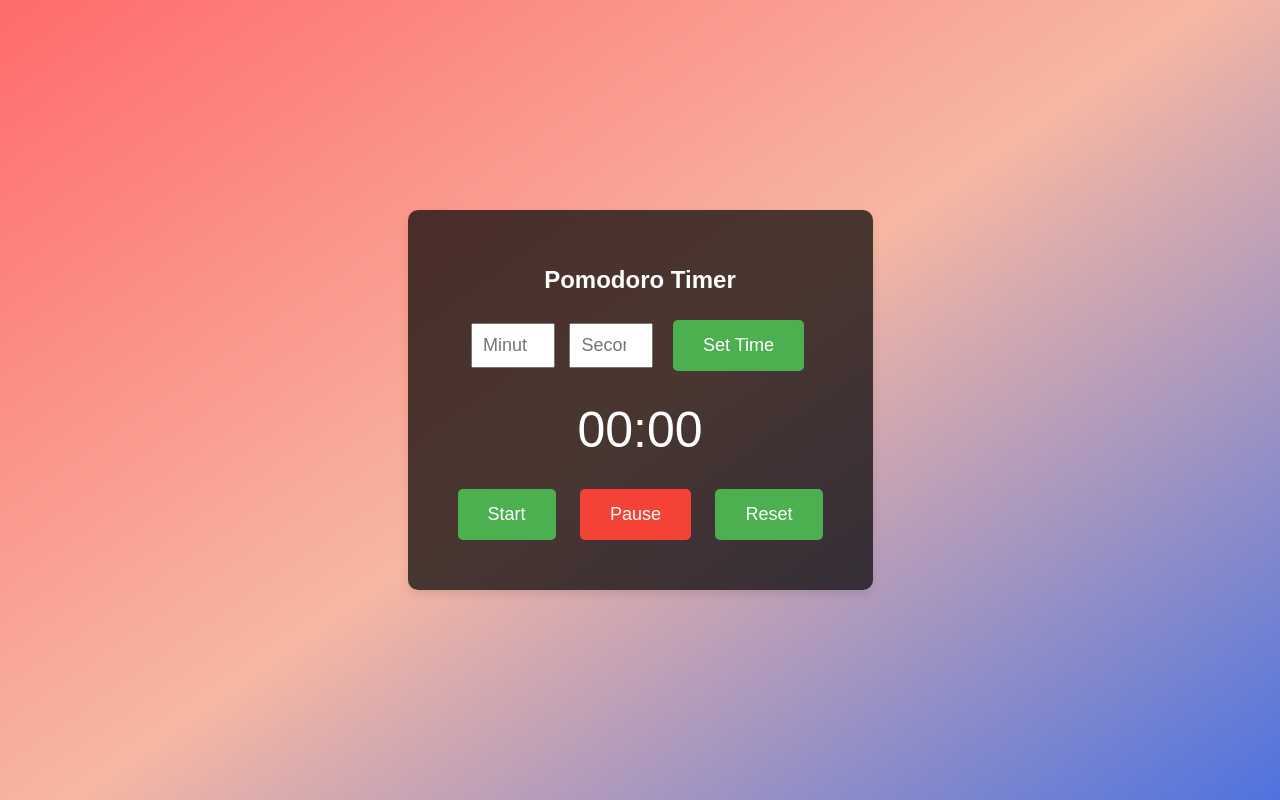
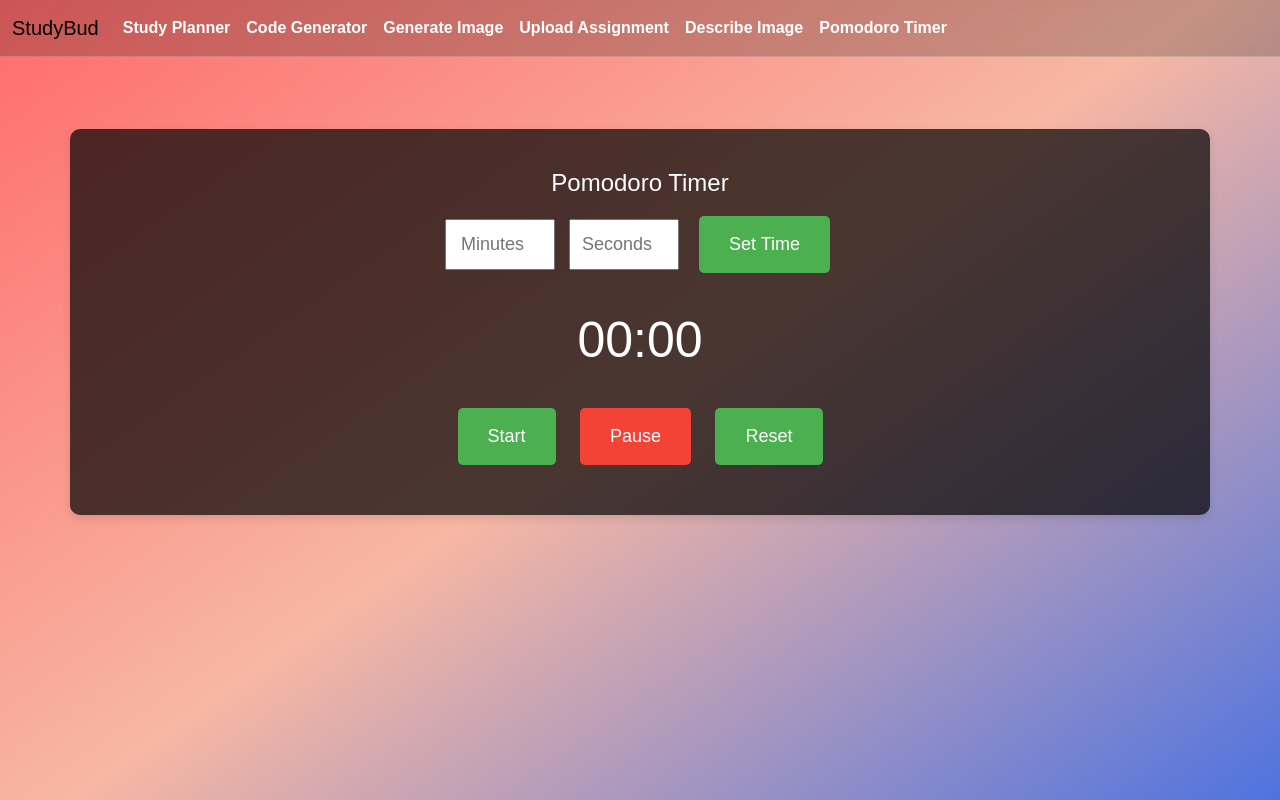
Before and after one commit to saikrishna-avskr/Study_Bud, a Django app: page /pomodoro/ in a window 1280 px wide. Run offline with Django 5.2, Linux system fonts and the light colour scheme; some libraries are stand-ins or nearby versions.

Commit message:
added nav bar

```diff
--- a/apps/templates/pomodoro.html
+++ b/apps/templates/pomodoro.html
@@ -4,12 +4,13 @@
     <meta charset="UTF-8" />
     <meta name="viewport" content="width=device-width, initial-scale=1.0" />
     <title>Pomodoro Timer</title>
+    <link href="https://cdn.jsdelivr.net/npm/bootstrap@5.3.3/dist/css/bootstrap.min.css" rel="stylesheet" integrity="sha384-QWTKZyjpPEjISv5WaRU9OFeRpok6YctnYmDr5pNlyT2bRjXh0JMhjY6hW+ALEwIH" crossorigin="anonymous">
     <style>
       body {
         font-family: Arial, sans-serif;
-        display: flex;
+        {% comment %} display: flex;
         justify-content: center;
-        align-items: center;
+        align-items: center; {% endcomment %}
         height: 100vh;
         background: linear-gradient(145deg, #ff6b6b, #f7b7a3, #4e73df);
         margin: 0;
@@ -28,7 +29,7 @@
       .timer {
         font-size: 50px;
         margin: 20px 0;
-        color:white;
+        color: white;
       }
       .buttons {
         margin-top: 20px;
@@ -60,12 +61,73 @@
         font-size: 18px;
         padding: 10px;
         margin: 5px;
-        width: 60px;
+        width: 110px;
         text-align: center;
+      }
+      .custom-navbar {
+        background: rgba(0, 0, 0, 0.2) !important;
+        backdrop-filter: blur(10px);
+        border-bottom: 1px solid rgba(255, 255, 255, 0.2);
+      }
+
+      .navbar-nav .nav-link {
+        color: white !important;
+        font-weight: bold;
+
+        transition: color 0.3s ease-in-out;
+      }
+
+      .navbar-nav .nav-link:hover {
+        color: #ff6b6b !important;
       }
     </style>
   </head>
   <body>
+    <nav class="navbar navbar-expand-lg w-100 custom-navbar">
+      <div class="container-fluid">
+        <a class="navbar-brand" href="/">StudyBud</a>
+        <button
+          class="navbar-toggler"
+          type="button"
+          data-bs-toggle="collapse"
+          data-bs-target="#navbarNav"
+          aria-controls="navbarNav"
+          aria-expanded="false"
+          aria-label="Toggle navigation"
+        >
+          <span class="navbar-toggler-icon"></span>
+        </button>
+        <div class="collapse navbar-collapse" id="navbarNav">
+          <ul class="navbar-nav">
+            <li class="nav-item">
+              <a class="nav-link" aria-current="page" href="/study_plan/"
+                >Study Planner</a
+              >
+            </li>
+            <li class="nav-item">
+              <a class="nav-link" href="/generate_code">Code Generator</a>
+            </li>
+            <li class="nav-item">
+              <a class="nav-link" href="/generate_image">Generate Image</a>
+            </li>
+            <li class="nav-item">
+              <a class="nav-link" href="/evaluate_assignment/"
+                >Upload Assignment</a
+              >
+            </li>
+            <li class="nav-item">
+              <a class="nav-link" href="/annotate/">Describe Image</a>
+            </li>
+            <li class="nav-item">
+              <a href="/pomodoro" class="nav-link">Pomodoro Timer</a>
+            </li>
+          </ul>
+        </div>
+      </div>
+    </nav>
+    <br/>
+    <br/>
+    <br/>
 
     <div class="container">
       <h1>Pomodoro Timer</h1>
@@ -173,5 +235,6 @@
         document.getElementById("startBtn").disabled = false;
       }
     </script>
+    <script src="https://cdn.jsdelivr.net/npm/bootstrap@5.3.3/dist/js/bootstrap.bundle.min.js" integrity="sha384-YvpcrYf0tY3lHB60NNkmXc5s9fDVZLESaAA55NDzOxhy9GkcIdslK1eN7N6jIeHz" crossorigin="anonymous"></script>
   </body>
 </html>
```
